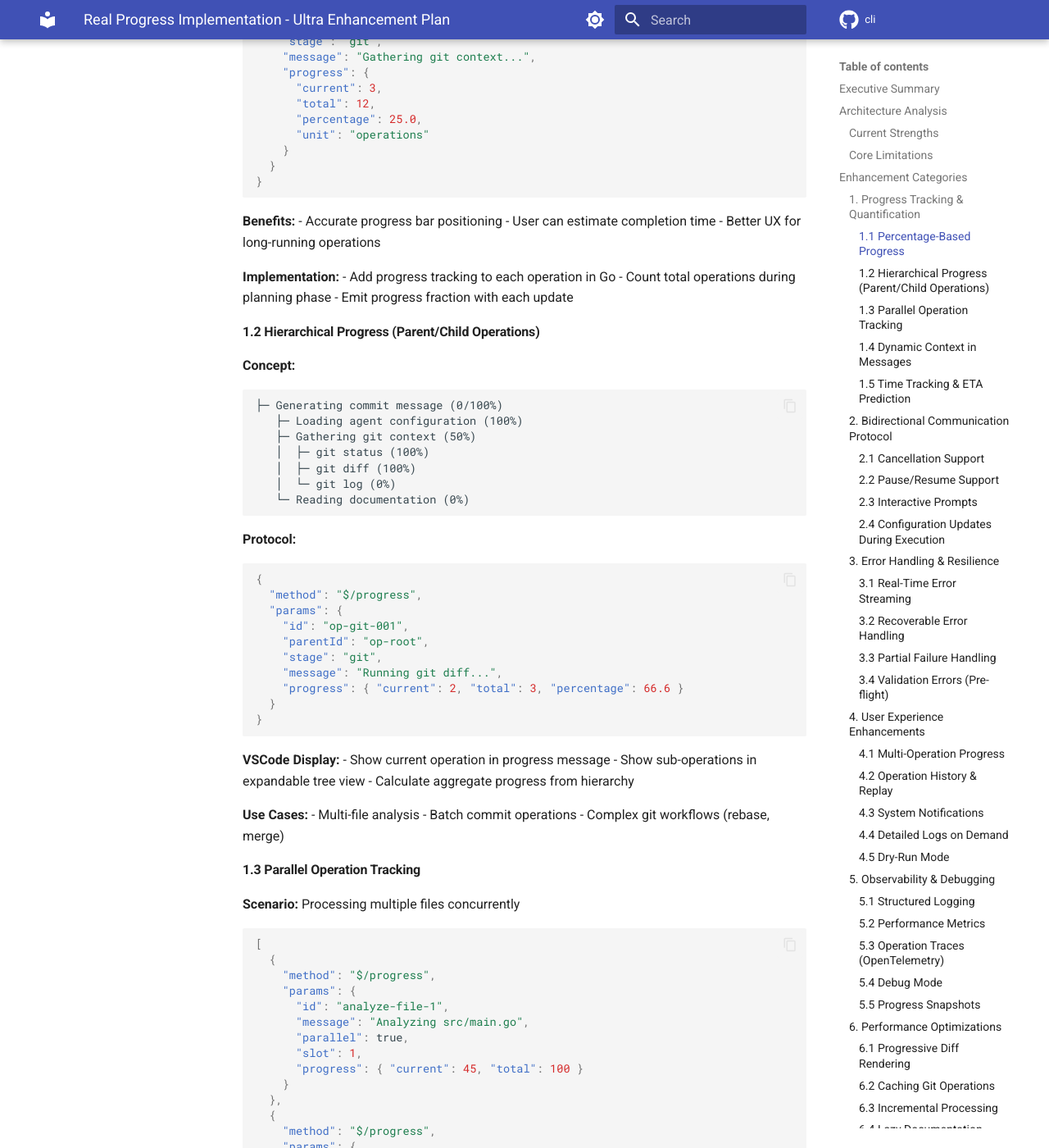
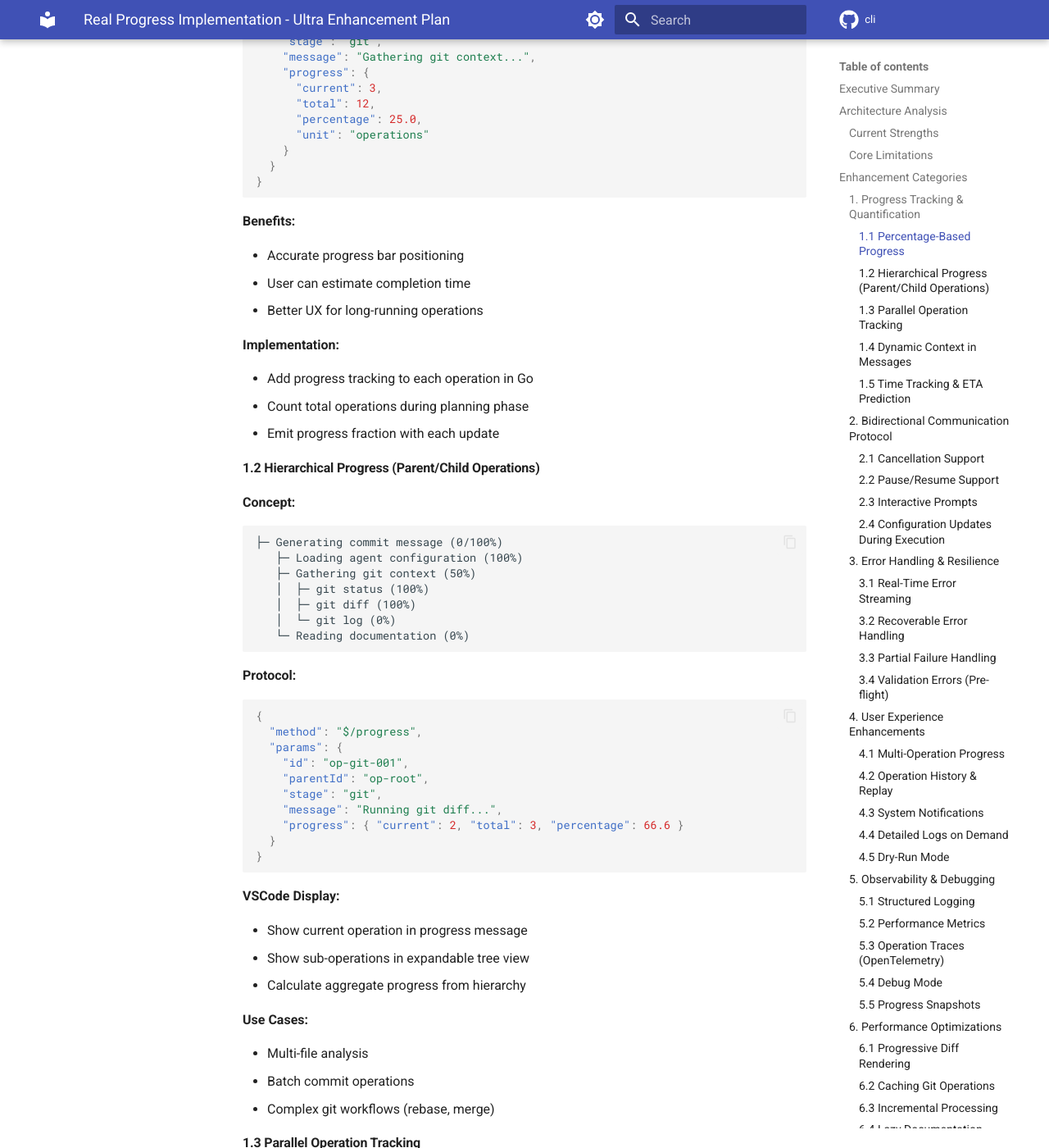
Before and after one commit to simply-cli/cli, an MkDocs documentation site: the page built from docs/reference/plans/real-progress-enhancements-ultraplan.md, in a window 1280 px wide and 1400 px high, scrolled down 1881 px. Shown: the whole window at 82% size. Built offline with MkDocs 1.6.1 and Material for MkDocs 9.7.7, drawn with Linux system fonts in a browser that asks for light colours; comment, search, counter and statistics services are not loaded; some of the changed text lies outside the part shown.

````diff
--- a/docs/reference/plans/real-progress-enhancements-ultraplan.md
+++ b/docs/reference/plans/real-progress-enhancements-ultraplan.md
@@ -12,6 +12,7 @@ This document presents a comprehensive enhancement roadmap for the VSCode Extens
 ## Architecture Analysis
 
 ### Current Strengths
+
 ✓ Clean JSON-RPC protocol over stdin/stdout
 ✓ Real-time streaming of progress notifications
 ✓ Graceful fallback to simulated progress
@@ -19,18 +20,18 @@ This document presents a comprehensive enhancement roadmap for the VSCode Extens
 
 ### Core Limitations
 
-| # | Limitation | Impact | Severity |
-|---|------------|--------|----------|
-| 1 | **No bidirectional communication** | Cannot cancel, pause, or configure operations | High |
-| 2 | **No progress quantification** | User can't estimate time remaining | Medium |
-| 3 | **Single-threaded progress model** | Can't show parallel operations (e.g., multiple git commands) | Medium |
-| 4 | **No error streaming** | Errors only surface at the end, poor UX for long operations | High |
-| 5 | **No cancellation protocol** | User must kill process, leaves dirty state | High |
-| 6 | **No progress persistence** | Lost on crash/restart, hard to debug | Medium |
-| 7 | **Limited context in messages** | Generic messages don't show what's being processed | Low |
-| 8 | **No sub-operation tracking** | Can't drill down into complex operations | Medium |
-| 9 | **No timing metadata** | Can't predict ETAs or identify performance bottlenecks | Low |
-| 10 | **Static stage model** | Stages hardcoded, can't adapt to different workflows | Medium |
+| #   | Limitation                         | Impact                                                       | Severity |
+| --- | ---------------------------------- | ------------------------------------------------------------ | -------- |
+| 1   | **No bidirectional communication** | Cannot cancel, pause, or configure operations                | High     |
+| 2   | **No progress quantification**     | User can't estimate time remaining                           | Medium   |
+| 3   | **Single-threaded progress model** | Can't show parallel operations (e.g., multiple git commands) | Medium   |
+| 4   | **No error streaming**             | Errors only surface at the end, poor UX for long operations  | High     |
+| 5   | **No cancellation protocol**       | User must kill process, leaves dirty state                   | High     |
+| 6   | **No progress persistence**        | Lost on crash/restart, hard to debug                         | Medium   |
+| 7   | **Limited context in messages**    | Generic messages don't show what's being processed           | Low      |
+| 8   | **No sub-operation tracking**      | Can't drill down into complex operations                     | Medium   |
+| 9   | **No timing metadata**             | Can't predict ETAs or identify performance bottlenecks       | Low      |
+| 10  | **Static stage model**             | Stages hardcoded, can't adapt to different workflows         | Medium   |
 
 ---
 
@@ -41,6 +42,7 @@ This document presents a comprehensive enhancement roadmap for the VSCode Extens
 #### 1.1 Percentage-Based Progress
 
 **Current:**
+
 ```json
 {
   "method": "$/progress",
@@ -52,6 +54,7 @@ This document presents a comprehensive enhancement roadmap for the VSCode Extens
 ```
 
 **Enhanced:**
+
 ```json
 {
   "method": "$/progress",
@@ -69,11 +72,13 @@ This document presents a comprehensive enhancement roadmap for the VSCode Extens
 ```
 
 **Benefits:**
+
 - Accurate progress bar positioning
 - User can estimate completion time
 - Better UX for long-running operations
 
 **Implementation:**
+
 - Add progress tracking to each operation in Go
 - Count total operations during planning phase
 - Emit progress fraction with each update
@@ -81,6 +86,7 @@ This document presents a comprehensive enhancement roadmap for the VSCode Extens
 #### 1.2 Hierarchical Progress (Parent/Child Operations)
 
 **Concept:**
+
 ```
 ├─ Generating commit message (0/100%)
    ├─ Loading agent configuration (100%)
@@ -92,6 +98,7 @@ This document presents a comprehensive enhancement roadmap for the VSCode Extens
 ```
 
 **Protocol:**
+
 ```json
 {
   "method": "$/progress",
@@ -106,11 +113,13 @@ This document presents a comprehensive enhancement roadmap for the VSCode Extens
 ```
 
 **VSCode Display:**
+
 - Show current operation in progress message
 - Show sub-operations in expandable tree view
 - Calculate aggregate progress from hierarchy
 
 **Use Cases:**
+
 - Multi-file analysis
 - Batch commit operations
 - Complex git workflows (rebase, merge)
@@ -145,6 +154,7 @@ This document presents a comprehensive enhancement roadmap for the VSCode Extens
 ```
 
 **VSCode Display:**
+
 - Show multiple progress bars (up to 4 slots)
 - Or show aggregated "3/10 files analyzed"
 - Display parallelism level: "Processing 4 operations..."
@@ -152,11 +162,13 @@ This document presents a comprehensive enhancement roadmap for the VSCode Extens
 #### 1.4 Dynamic Context in Messages
 
 **Current:**
+
 ```
 "Gathering git context..."
 ```
 
 **Enhanced:**
+
 ```
 "Gathering git context (12 modified files, 3 commits)..."
 "Reading documentation (guide/vscode-ext/...)..."
@@ -164,6 +176,7 @@ This document presents a comprehensive enhancement roadmap for the VSCode Extens
 ```
 
 **Implementation:**
+
 - Inject runtime metadata into message templates
 - Pass context data through progress params
 - Format in extension for display
@@ -171,6 +184,7 @@ This document presents a comprehensive enhancement roadmap for the VSCode Extens
 #### 1.5 Time Tracking & ETA Prediction
 
 **Protocol Extension:**
+
 ```json
 {
   "method": "$/progress",
@@ -187,11 +201,13 @@ This document presents a comprehensive enhancement roadmap for the VSCode Extens
 ```
 
 **VSCode Display:**
+
 ```
 "Generating commit message... (30s remaining)"
 ```
 
 **ETA Algorithm:**
+
 - Track historical operation durations
 - Use rolling average for predictions
 - Adjust dynamically as operation progresses
@@ -204,6 +220,7 @@ This document presents a comprehensive enhancement roadmap for the VSCode Extens
 #### 2.1 Cancellation Support
 
 **Extension → Server (stdin):**
+
 ```json
 {
   "jsonrpc": "2.0",
@@ -216,6 +233,7 @@ This document presents a comprehensive enhancement roadmap for the VSCode Extens
 ```
 
 **Server → Extension (stdout):**
+
 ```json
 {
   "method": "$/progress",
@@ -231,6 +249,7 @@ This document presents a comprehensive enhancement roadmap for the VSCode Extens
 ```
 
 **Implementation in Go:**
+
 - Use context.Context with cancellation
 - Monitor stdin for cancel messages in goroutine
 - Cancel context when message received
@@ -238,6 +257,7 @@ This document presents a comprehensive enhancement roadmap for the VSCode Extens
 - Send cancellation confirmation
 
 **VSCode UX:**
+
 - Show "Cancel" button during progress
 - Confirm cancellation for destructive operations
 - Show cleanup progress after cancel
@@ -247,6 +267,7 @@ This document presents a comprehensive enhancement roadmap for the VSCode Extens
 **Use Case:** Long analysis, user needs to check something
 
 **Protocol:**
+
 ```json
 // Pause request
 {
@@ -272,6 +293,7 @@ This document presents a comprehensive enhancement roadmap for the VSCode Extens
 ```
 
 **Implementation Challenges:**
+
 - Cannot pause external processes (git, Claude API)
 - Can pause between operations
 - Save state to resume later
@@ -281,6 +303,7 @@ This document presents a comprehensive enhancement roadmap for the VSCode Extens
 **Scenario:** Conflict resolution, user input needed
 
 **Server → Extension:**
+
 ```json
 {
   "method": "$/prompt",
@@ -298,6 +321,7 @@ This document presents a comprehensive enhancement roadmap for the VSCode Extens
 ```
 
 **Extension → Server:**
+
 ```json
 {
   "method": "$/promptResponse",
@@ -309,6 +333,7 @@ This document presents a comprehensive enhancement roadmap for the VSCode Extens
 ```
 
 **VSCode UX:**
+
 - Show modal dialog or quick pick
 - Block progress until user responds
 - Timeout after 60s with default choice
@@ -339,6 +364,7 @@ This document presents a comprehensive enhancement roadmap for the VSCode Extens
 **Current:** Errors only in final response
 
 **Enhanced:**
+
 ```json
 {
   "method": "$/error",
@@ -354,6 +380,7 @@ This document presents a comprehensive enhancement roadmap for the VSCode Extens
 ```
 
 **Severity Levels:**
+
 - `debug` - Development info
 - `info` - Informational messages
 - `warning` - Non-fatal issues
@@ -361,6 +388,7 @@ This document presents a comprehensive enhancement roadmap for the VSCode Extens
 - `critical` - System-level failures
 
 **VSCode Display:**
+
 - Show warnings in progress subtitle
 - Show errors in notification toast
 - Collect all errors in output channel
@@ -389,6 +417,7 @@ This document presents a comprehensive enhancement roadmap for the VSCode Extens
 ```
 
 **VSCode UX:**
+
 ```
 "Generating commit message... (rate limited, retrying in 5s)"
 ```
@@ -420,6 +449,7 @@ This document presents a comprehensive enhancement roadmap for the VSCode Extens
 ```
 
 **VSCode UX:**
+
 - Show partial success notification
 - Offer to retry failures
 - Show detailed failure report
@@ -444,6 +474,7 @@ This document presents a comprehensive enhancement roadmap for the VSCode Extens
 ```
 
 **Benefits:**
+
 - Fail fast
 - Clear error messages
 - Prevent wasted API calls
@@ -457,6 +488,7 @@ This document presents a comprehensive enhancement roadmap for the VSCode Extens
 **Use Case:** Batch commit multiple repositories
 
 **VSCode UI:**
+
 ```
 Overall Progress: 3/10 repositories
 Current: repo-alpha (Gathering git context...)
@@ -467,6 +499,7 @@ Current: repo-alpha (Gathering git context...)
 ```
 
 **Protocol:**
+
 ```json
 {
   "method": "$/progress",
@@ -505,6 +538,7 @@ Current: repo-alpha (Gathering git context...)
 ```
 
 **VSCode Commands:**
+
 - `MCP: View Operation History`
 - `MCP: Replay Last Operation`
 - `MCP: Show Operation Timeline`
@@ -527,6 +561,7 @@ vscode.window.showInformationNotification(
 ```
 
 **User Setting:**
+
 ```json
 {
   "mcp.notifications.enabled": true,
@@ -537,11 +572,13 @@ vscode.window.showInformationNotification(
 #### 4.4 Detailed Logs on Demand
 
 **VSCode UI:**
+
 - Progress notification shows summary
 - "Show Details" button opens output channel
 - Output channel shows full logs in real-time
 
 **Output Channel:**
+
 ```
 [10:30:00] Starting commit message generation
 [10:30:00] Loading agent: vscode-ext-commit-button.md
@@ -555,6 +592,7 @@ vscode.window.showInformationNotification(
 ```
 
 **Protocol:**
+
 ```json
 {
   "method": "$/log",
@@ -572,6 +610,7 @@ vscode.window.showInformationNotification(
 **Use Case:** Preview what will happen without executing
 
 **Protocol:**
+
 ```json
 {
   "method": "tools/call",
@@ -585,6 +624,7 @@ vscode.window.showInformationNotification(
 ```
 
 **Server Response:**
+
 ```json
 {
   "method": "$/progress",
@@ -610,6 +650,7 @@ vscode.window.showInformationNotification(
 **Log File:** `~/.vscode-mcp/logs/2025-10-24.jsonl`
 
 **Format (JSONL):**
+
 ```json
 {"timestamp":"2025-10-24T10:30:00Z","level":"info","stage":"init","message":"Starting operation","operationId":"op-123"}
 {"timestamp":"2025-10-24T10:30:01Z","level":"debug","stage":"git","message":"Executing git command","command":"git status"}
@@ -617,6 +658,7 @@ vscode.window.showInformationNotification(
 ```
 
 **Benefits:**
+
 - Easy to parse for analysis
 - Can pipe to log aggregators
 - Machine-readable for debugging tools
@@ -624,6 +666,7 @@ vscode.window.showInformationNotification(
 #### 5.2 Performance Metrics
 
 **Protocol:**
+
 ```json
 {
   "method": "$/metrics",
@@ -662,6 +705,7 @@ vscode.window.showInformationNotification(
 **VSCode Command:** `MCP: Show Performance Report`
 
 **Performance Dashboard:**
+
 ```
 Last 10 Operations:
 ┌─────────────────────────┬──────────┬─────────┬────────┐
@@ -701,6 +745,7 @@ func generateCommitMessage(ctx context.Context) {
 **Export:** Send traces to Jaeger/Zipkin for visualization
 
 **Benefits:**
+
 - Visualize operation flow
 - Identify bottlenecks
 - Compare performance across runs
@@ -708,6 +753,7 @@ func generateCommitMessage(ctx context.Context) {
 #### 5.4 Debug Mode
 
 **Enable:**
+
 ```json
 {
   "mcp.debug.enabled": true,
@@ -717,6 +763,7 @@ func generateCommitMessage(ctx context.Context) {
 ```
 
 **Behavior:**
+
 - Save all stdin/stdout to debug log
 - Show all JSON-RPC messages in output channel
 - Include stack traces in errors
@@ -724,6 +771,7 @@ func generateCommitMessage(ctx context.Context) {
 - Save intermediate artifacts
 
 **Debug Log:** `~/.vscode-mcp/debug/2025-10-24-10-30-15/`
+
 ```
 stdin.jsonl      # All messages sent to server
 stdout.jsonl     # All messages from server
@@ -756,6 +804,7 @@ artifacts/       # Temp files, prompts, responses
 ```
 
 **Use Cases:**
+
 - Crash recovery: Resume from snapshot
 - Debugging: Replay from specific point
 - Testing: Use snapshots as test fixtures
@@ -769,6 +818,7 @@ artifacts/       # Temp files, prompts, responses
 **Problem:** Large diffs (>1MB) slow down Claude API
 
 **Solution:**
+
 - Stream diff in chunks
 - Summarize large hunks
 - Paginate file-by-file
@@ -807,6 +857,7 @@ for file := range modifiedFiles {
 ```
 
 **Strategy:**
+
 - Cache `git log` results (TTL 1min)
 - Cache branch name until it changes
 - Invalidate on commit/checkout
@@ -818,6 +869,7 @@ for file := range modifiedFiles {
 **Use Case:** User commits frequently in same session
 
 **Track:**
+
 - Last processed commit SHA
 - Only diff since last commit
 - Reuse context from previous run
@@ -838,6 +890,7 @@ func getChanges() Diff {
 **Current:** Load all docs upfront (slow)
 
 **Optimized:**
+
 - Load docs index first
 - Only load relevant docs based on file types
 - Stream doc content as needed
@@ -863,6 +916,7 @@ for doc := range relevantDocs {
 **Enhanced:** Stream tokens as they arrive
 
 **Protocol:**
+
 ```json
 {
   "method": "$/progress",
@@ -878,6 +932,7 @@ for doc := range relevantDocs {
 ```
 
 **VSCode Display:**
+
 - Show partial message in preview pane
 - Update in real-time as tokens arrive
 - User can see quality immediately
@@ -891,6 +946,7 @@ for doc := range relevantDocs {
 **Use Case:** Monorepo with multiple independent modules
 
 **VSCode UI:**
+
 ```
 ╔═══════════════════════════════════════════════╗
 ║  Processing 3 repositories concurrently       ║
@@ -902,6 +958,7 @@ for doc := range relevantDocs {
 ```
 
 **Implementation:**
+
 - Launch multiple Go processes (one per repo)
 - Multiplex progress notifications
 - Aggregate results
@@ -935,6 +992,7 @@ func detectBatches(changes []FileChange) []Batch {
 ```
 
 **User Prompt:**
+
 ```
 Detected 3 logical change groups:
 1. Frontend updates (12 files)
@@ -949,6 +1007,7 @@ Create 3 separate commits? [Yes/No/Custom]
 **Use Case:** Notify team channel when commits happen
 
 **Configuration:**
+
 ```json
 {
   "mcp.webhooks": [
@@ -964,6 +1023,7 @@ Create 3 separate commits? [Yes/No/Custom]
 ```
 
 **Triggered on completion:**
+
 ```json
 POST https://hooks.slack.com/...
 {
@@ -979,6 +1039,7 @@ POST https://hooks.slack.com/...
 **Use Case:** Generate commits via CI pipeline
 
 **CLI Interface:**
+
 ```bash
 vscode-mcp commit --agent vscode-ext-commit-button \
   --workspace /path/to/repo \
@@ -988,6 +1049,7 @@ vscode-mcp commit --agent vscode-ext-commit-button \
 ```
 
 **Progress File (Live Updated):**
+
 ```jsonl
 {"stage":"init","message":"Starting...","timestamp":"2025-10-24T10:30:00Z"}
 {"stage":"git","message":"Gathering context...","progress":{"current":1,"total":6}}
@@ -995,6 +1057,7 @@ vscode-mcp commit --agent vscode-ext-commit-button \
 ```
 
 **GitHub Actions Example:**
+
 ```yaml
 - name: Generate commit message
   run: |
@@ -1008,6 +1071,7 @@ vscode-mcp commit --agent vscode-ext-commit-button \
 **Use Case:** Add project-specific validation stages
 
 **Configuration:**
+
 ```json
 {
   "mcp.stages.custom": [
@@ -1028,6 +1092,7 @@ vscode-mcp commit --agent vscode-ext-commit-button \
 ```
 
 **Execution Flow:**
+
 ```
 1. init
 2. git
@@ -1040,6 +1105,7 @@ vscode-mcp commit --agent vscode-ext-commit-button \
 ```
 
 **Progress:**
+
 ```json
 {
   "method": "$/progress",
@@ -1060,6 +1126,7 @@ vscode-mcp commit --agent vscode-ext-commit-button \
 #### 8.1 Progress Testing Framework
 
 **Mock Progress Server:**
+
 ```go
 // test_server.go
 type MockProgressServer struct {
@@ -1091,6 +1158,7 @@ func TestProgressDisplay(t *testing.T) {
 **Web UI:** `http://localhost:8080/progress-visualizer`
 
 **Features:**
+
 - Upload progress JSONL file
 - Visualize timeline
 - Show stage durations
@@ -1098,6 +1166,7 @@ func TestProgressDisplay(t *testing.T) {
 - Compare multiple runs
 
 **Timeline Visualization:**
+
 ```
 0s    10s   20s   30s   40s   50s   60s   70s
 |─────|─────|─────|─────|─────|─────|─────|
@@ -1108,6 +1177,7 @@ func TestProgressDisplay(t *testing.T) {
 #### 8.3 Schema Validation
 
 **JSON Schema for Progress Protocol:**
+
 ```json
 {
   "$schema": "http://json-schema.org/draft-07/schema#",
@@ -1138,6 +1208,7 @@ func TestProgressDisplay(t *testing.T) {
 ```
 
 **Usage:**
+
 - Validate in Go before sending
 - Validate in TypeScript on receive
 - Catch protocol violations early
@@ -1145,6 +1216,7 @@ func TestProgressDisplay(t *testing.T) {
 #### 8.4 TypeScript Protocol Types
 
 **Generate from schema:**
+
 ```typescript
 // protocol.ts (auto-generated)
 export interface ProgressNotification {
@@ -1180,6 +1252,7 @@ function handleProgress(notification: ProgressNotification) {
 ## Implementation Roadmap
 
 ### Phase 1: Foundation (Week 1-2)
+
 **Goal:** Bidirectional communication + quantified progress
 
 1. Add percentage-based progress
@@ -1188,16 +1261,19 @@ function handleProgress(notification: ProgressNotification) {
 4. Structured logging to file
 
 **Deliverables:**
+
 - Go: Progress quantification, cancellation support
 - Extension: Cancel button, progress percentages
 - Protocol v2 with progress fractions
 
 **Success Metrics:**
+
 - User can cancel long operations
 - Progress bar shows accurate percentage
 - Errors appear in real-time
 
 ### Phase 2: Observability (Week 3-4)
+
 **Goal:** Debugging and performance insights
 
 5. Performance metrics collection
@@ -1206,17 +1282,20 @@ function handleProgress(notification: ProgressNotification) {
 8. Progress visualization tool
 
 **Deliverables:**
+
 - Metrics dashboard in VSCode
 - Operation history viewer
 - Debug log capture
 - Standalone visualizer
 
 **Success Metrics:**
+
 - Can replay past operations
 - Can identify performance bottlenecks
 - Debug logs help troubleshoot issues
 
 ### Phase 3: UX Polish (Week 5-6)
+
 **Goal:** Superior user experience
 
 9. Hierarchical progress display
@@ -1225,17 +1304,20 @@ function handleProgress(notification: ProgressNotification) {
 12. Time estimates & ETAs
 
 **Deliverables:**
+
 - Tree view for sub-operations
 - Background completion notifications
 - Expandable log viewer
 - ETA predictions
 
 **Success Metrics:**
+
 - Users understand what's happening
 - Can work on other tasks during long operations
 - Accurate time estimates
 
 ### Phase 4: Performance (Week 7-8)
+
 **Goal:** Faster operations
 
 13. Caching git operations
@@ -1244,16 +1326,19 @@ function handleProgress(notification: ProgressNotification) {
 16. Streaming Claude responses
 
 **Deliverables:**
+
 - 50% faster repeated operations
 - Reduced memory usage
 - Real-time response preview
 
 **Success Metrics:**
+
 - <5s for cached git operations
 - <30s average total time
 - Smooth progress updates
 
 ### Phase 5: Advanced Features (Week 9-12)
+
 **Goal:** Power user capabilities
 
 17. Multi-repository support
@@ -1262,11 +1347,13 @@ function handleProgress(notification: ProgressNotification) {
 20. CLI interface for CI/CD
 
 **Deliverables:**
+
 - Batch commit UI
 - Custom pipeline stages
 - CI/CD integration guide
 
 **Success Metrics:**
+
 - Can process multiple repos
 - Integrates with build pipelines
 - Extensible for custom workflows
@@ -1277,38 +1364,41 @@ function handleProgress(notification: ProgressNotification) {
 
 ### Technical Risks
 
-| Risk | Impact | Likelihood | Mitigation |
-|------|--------|------------|------------|
-| **Stdin/stdout buffering issues** | High | Medium | Use line-buffered mode, flush after each message |
-| **Protocol version compatibility** | High | Medium | Version negotiation handshake, backward compatibility |
-| **Performance overhead from logging** | Medium | Medium | Async logging, configurable verbosity |
-| **Race conditions in cancellation** | High | Low | Proper context propagation, mutex protection |
-| **Large progress state memory usage** | Medium | Low | Streaming, pruning old history |
+| Risk                                  | Impact | Likelihood | Mitigation                                            |
+| ------------------------------------- | ------ | ---------- | ----------------------------------------------------- |
+| **Stdin/stdout buffering issues**     | High   | Medium     | Use line-buffered mode, flush after each message      |
+| **Protocol version compatibility**    | High   | Medium     | Version negotiation handshake, backward compatibility |
+| **Performance overhead from logging** | Medium | Medium     | Async logging, configurable verbosity                 |
+| **Race conditions in cancellation**   | High   | Low        | Proper context propagation, mutex protection          |
+| **Large progress state memory usage** | Medium | Low        | Streaming, pruning old history                        |
 
 ### UX Risks
 
-| Risk | Impact | Likelihood | Mitigation |
-|------|--------|------------|------------|
-| **Information overload** | Medium | High | Progressive disclosure, summary view by default |
-| **Notification fatigue** | Medium | Medium | Smart defaults, user configuration |
-| **Progress inaccuracy** | Medium | Medium | Conservative estimates, dynamic adjustment |
+| Risk                     | Impact | Likelihood | Mitigation                                      |
+| ------------------------ | ------ | ---------- | ----------------------------------------------- |
+| **Information overload** | Medium | High       | Progressive disclosure, summary view by default |
+| **Notification fatigue** | Medium | Medium     | Smart defaults, user configuration              |
+| **Progress inaccuracy**  | Medium | Medium     | Conservative estimates, dynamic adjustment      |
 
 ---
 
 ## Success Metrics
 
 ### Performance Metrics
+
 - Average operation time: **<30s** (currently ~60s)
 - P95 operation time: **<60s** (currently ~90s)
 - Cache hit rate: **>70%** for repeated operations
 - Memory usage: **<100MB** per operation
 
 ### User Experience Metrics
+
 - Cancellation response time: **<500ms**
 - Progress accuracy: **±10%** of actual completion
 - Error visibility: **<1s** from occurrence to display
 
 ### Reliability Metrics
+
 - Operation success rate: **>95%**
 - Recovery from failures: **100%** (clean state)
 - Crash recovery: **100%** (resume from snapshot)
@@ -1318,18 +1408,22 @@ function handleProgress(notification: ProgressNotification) {
 ## Open Questions
 
 1. **Protocol Versioning:** How to handle breaking changes in JSON-RPC protocol?
+
    - Proposal: Handshake with version negotiation
    - Fallback to lowest common version
 
 2. **Concurrency Model:** How many parallel operations to allow?
+
    - Proposal: Configurable limit (default 4)
    - Queue excess operations
 
 3. **Storage Limits:** How much history/logs to retain?
+
    - Proposal: 30 days or 100MB, whichever comes first
    - User-configurable
 
 4. **Security:** Should we encrypt sensitive data in logs?
+
    - Proposal: Redact credentials, API keys by default
    - Optional full encryption
 
@@ -1360,12 +1454,14 @@ See: `/out/progress-v1-to-v2-migration.md` (to be created)
 This ultra enhancement plan transforms the progress notification system from a basic status display into a **production-grade, observable, interactive operation management system**.
 
 **Key Improvements:**
+
 - **10x better UX** - Cancellation, accurate progress, real-time feedback
 - **5x easier debugging** - Structured logs, metrics, traces
 - **2x faster** - Caching, streaming, optimization
 - **∞ more extensible** - Custom stages, webhooks, CI/CD
 
 **Next Steps:**
+
 1. Review and prioritize enhancements with stakeholders
 2. Implement Phase 1 (Foundation) as MVP
 3. Gather user feedback
````
Also changed, not shown: other parts of docs/reference/plans/real-progress-enhancements-ultraplan.md (+3 -3 lines), .claude/agents/vscode-extension-commit-button.md (+4 -1 lines), docs/reference/decision-records/dr00001.md (added, +3 -0 lines), docs/reference/decision-records/dr00002.md (added, +3 -0 lines), docs/reference/decision-records/dr00003.md (added, +5 -0 lines), docs/reference/decision-records/template.md (added, +15 -0 lines).
